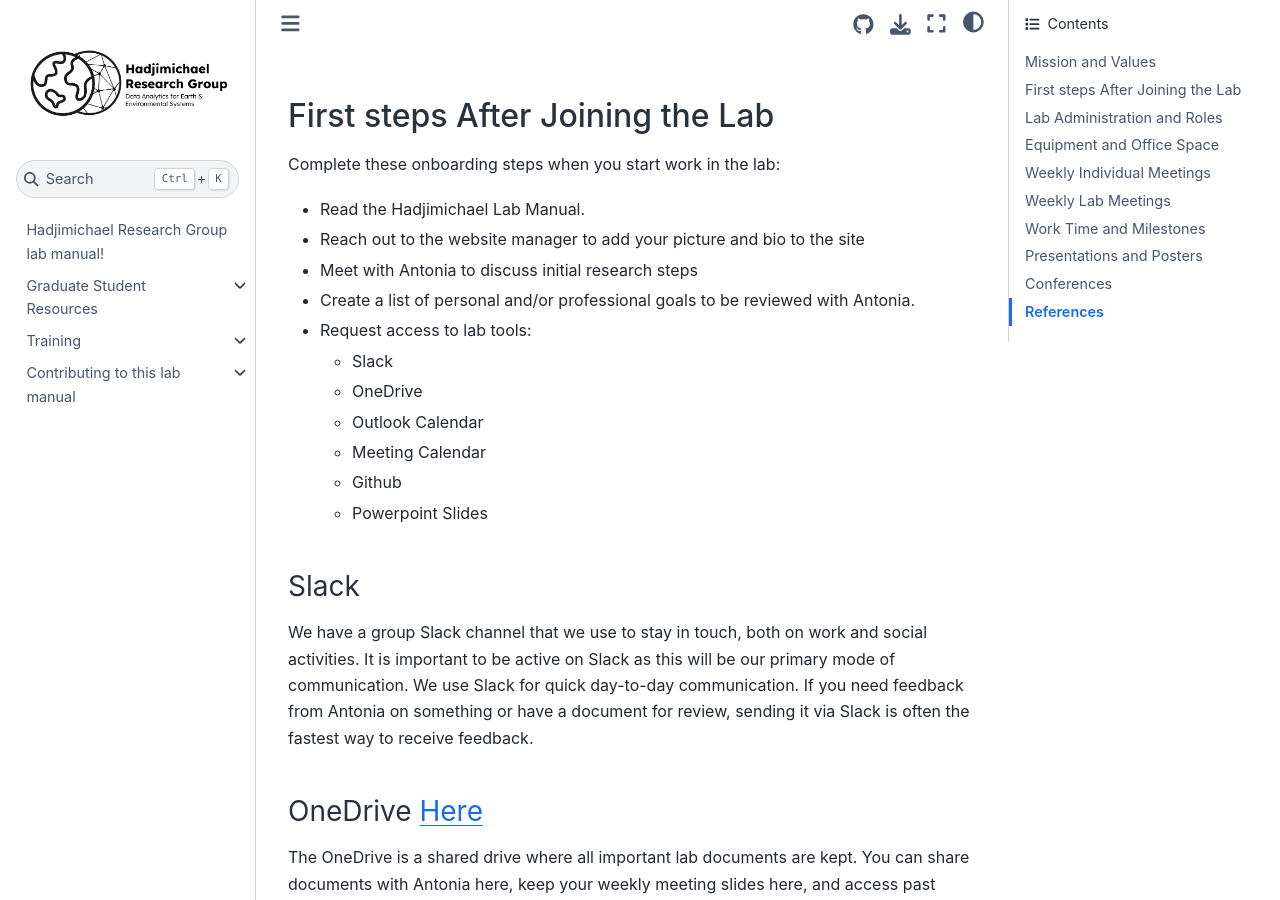
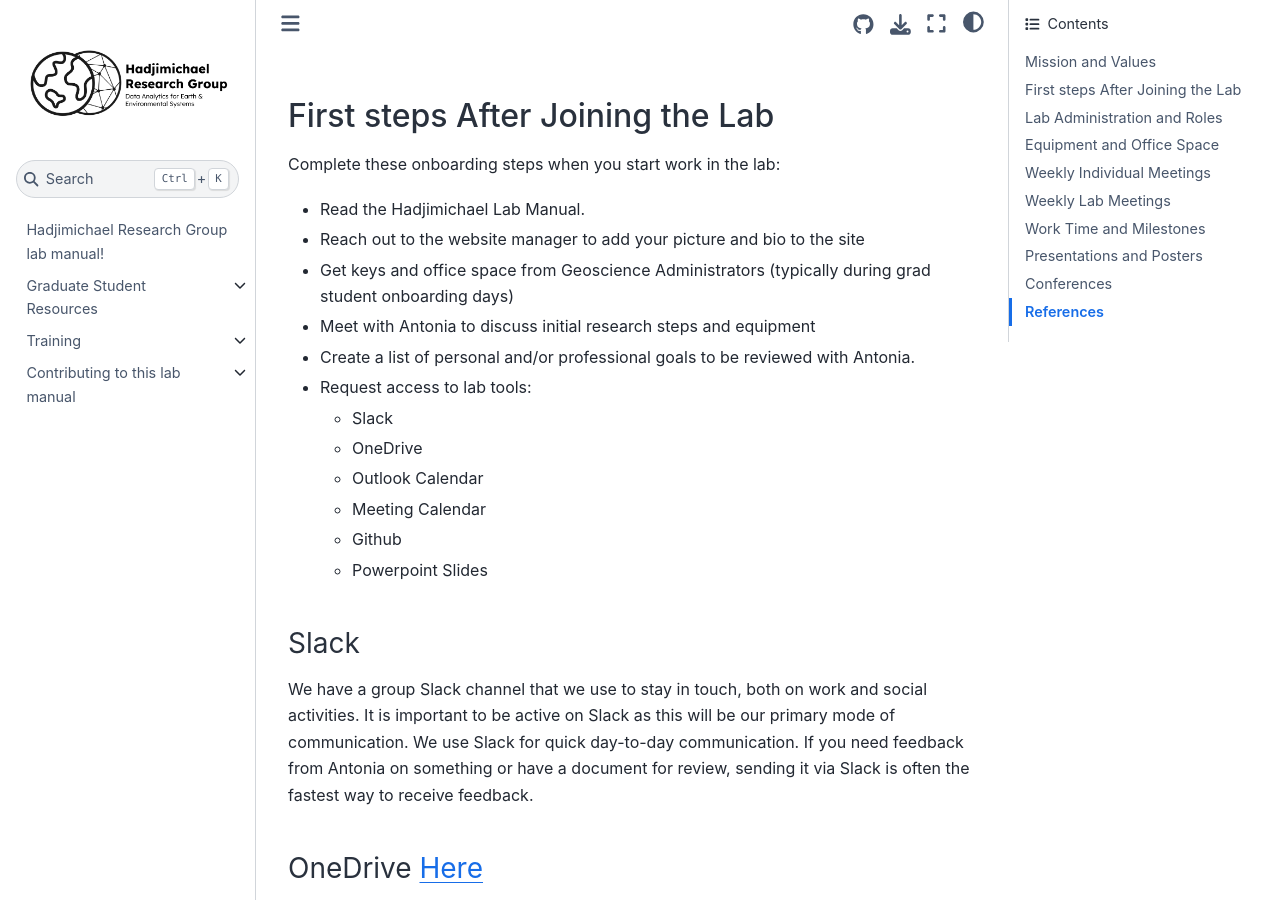
Before and after one commit to HadjimichaelResearchGroup/HadjimichaelResearchGroup.github.io, a Jupyter Book: the page built from docs/Onboarding/LabOnboarding.md, in a window 1280 px wide and 900 px high, scrolled down 382 px. Built offline with Jupyter Book 1.0.4 settings and Sphinx 7.4.7 and the Sphinx Book theme 1.1.4, drawn with Linux system fonts in a browser that asks for light colours; pages that are not in the unit, such as notebooks, are missing from menus.

Commit message:
Update LabOnboarding.md

```diff
--- a/docs/Onboarding/LabOnboarding.md
+++ b/docs/Onboarding/LabOnboarding.md
@@ -11,7 +11,8 @@ Complete these onboarding steps when you start work in the lab:
 
 - Read the Hadjimichael Lab Manual.
 - Reach out to the website manager to add your picture and bio to the site
-- Meet with Antonia to discuss initial research steps
+- Get keys and office space from Geoscience Administrators (typically during grad student onboarding days)
+- Meet with Antonia to discuss initial research steps and equipment
 - Create a list of personal and/or professional goals to be reviewed with Antonia.
 - Request access to lab tools:
     - Slack
```
